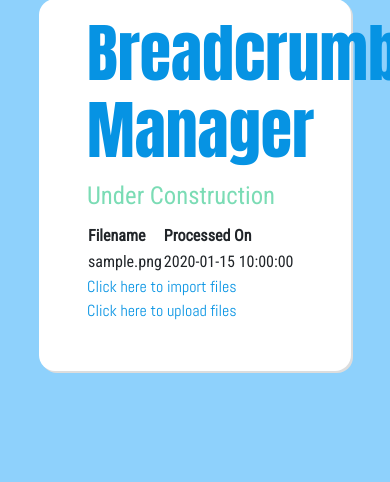
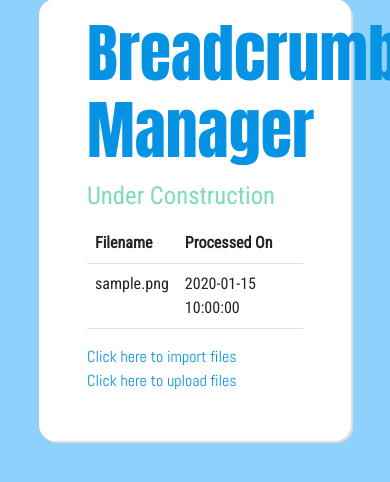
Before and after one commit to radawson/dbz, a Flask app: template addata/templates/breadcrumbs/index.html in a window 390 px wide; the page is wider, and only the part inside the window is pictured. Shown: the part 105-587 px from the top of that part. Run offline with Flask 3, Linux system fonts and the light colour scheme; the template is opened without the code that fills it: values that come from a table or form of the project are taken from there, others are empty; tables that the repository leaves empty hold one stand-in row (values such as "Sample post"); some web fonts are replaced.

Commit message:
make file table responsive

```diff
--- a/addata/templates/breadcrumbs/index.html
+++ b/addata/templates/breadcrumbs/index.html
@@ -7,8 +7,8 @@
 {% block body %}
 <H1>Breadcrumb Manager</H1>
 <h2>Under Construction</h2>
-
-<table>
+<div class="table-responsive">
+    <table class="table">
         <thead>
             <tr>
                 <th>Filename</th>
@@ -24,7 +24,7 @@
             {% endfor %}
         </tbody>
     </table>
-
+</div>
 <a href="import">Click here to import files</a>
 <br>
 <a href="upload">Click here to upload files</a>
```
Lines whose indentation alone changed are shown as unchanged.
